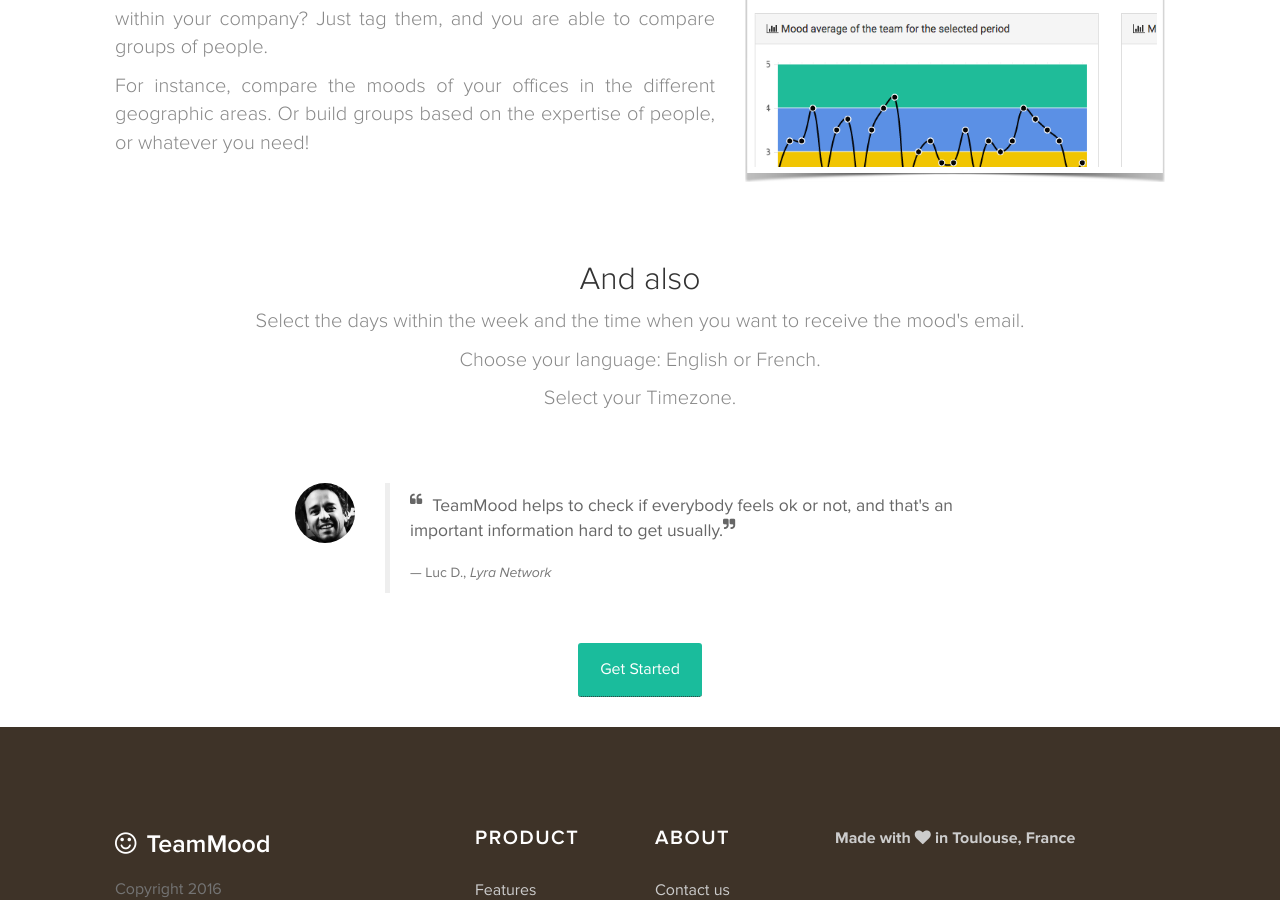
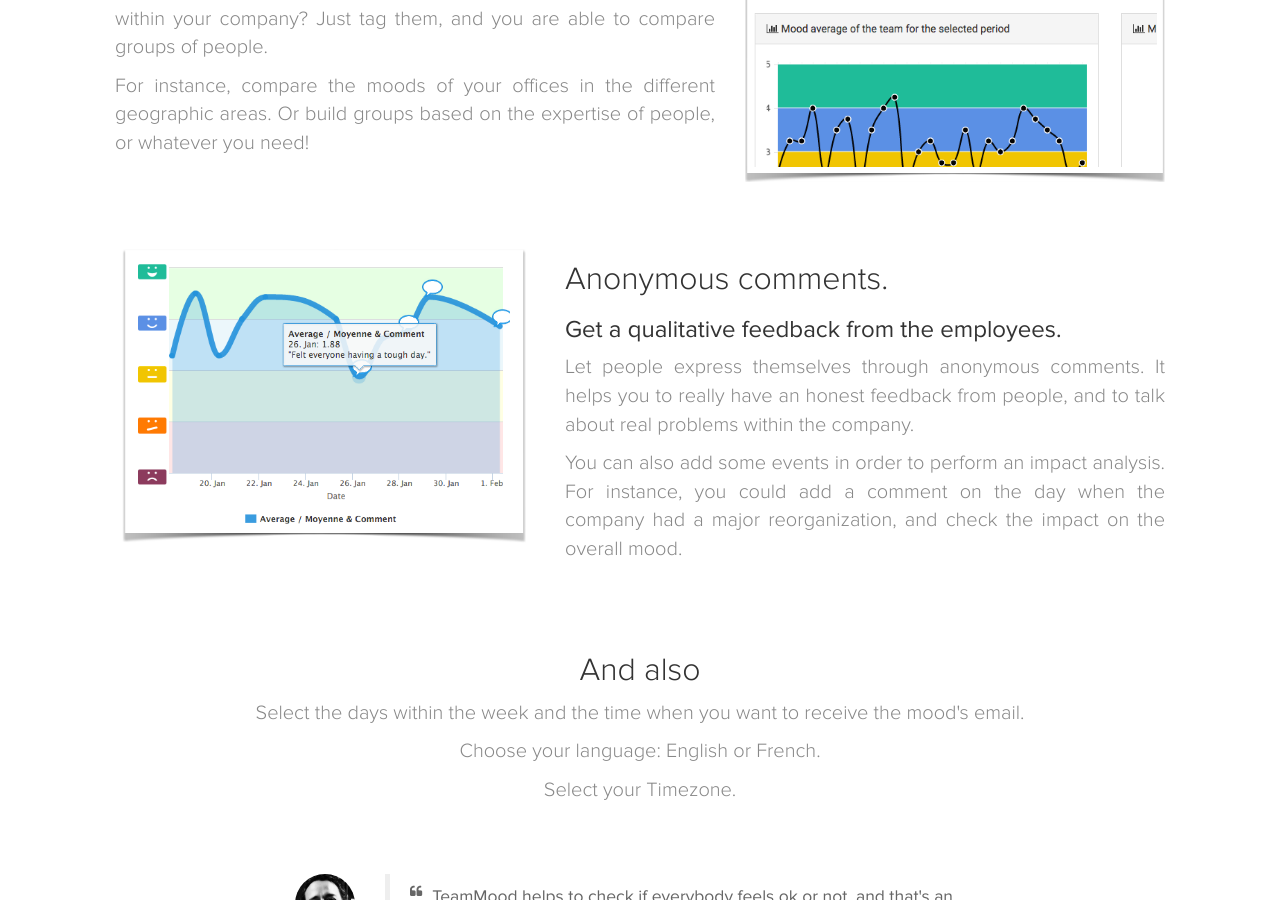
Before and after one commit to TeamMood/landing-page, a Jekyll site: the page built from en/features/index.html, in a window 1280 px wide and 900 px high, scrolled down 1107 px. Built offline with Jekyll 4.4.1, drawn with Linux system fonts in a browser that asks for light colours; nearby versions of some CDN libraries; comment, search, counter and statistics services are not loaded.

Commit message:
Comments feature

```diff
--- a/en/features/index.html
+++ b/en/features/index.html
@@ -72,6 +72,22 @@
 <div class="homepage-api">
     <div class="container">
         <div class="row">
+            <div class="col-md-7 col-md-push-5">
+                <h2>Anonymous comments.</h2>
+                <h3>Get a qualitative feedback from the employees.</h3>
+                <p class="text-justify">Let people express themselves through anonymous comments. It helps you to really have an honest feedback from people, and to talk about real problems within the company.</p>
+                <p class="text-justify">You can also add some events in order to perform an impact analysis. For instance, you could add a comment on the day when the company had a major reorganization, and check the impact on the overall mood.</p>
+            </div>
+            <div class="col-md-5 col-md-pull-7">
+                <img class="img-responsive" src="/images/comments_en.png">
+            </div>
+        </div>
+    </div>
+</div>
+
+<div class="homepage-api">
+    <div class="container">
+        <div class="row">
             <div class="col-md-12 center">
                 <h2>And also</h2>
                 <p>Select the days within the week and the time when you want to receive the mood's email.</p>
```
Also changed, not shown: fr/features/index.html (+16 -0 lines), images/comments_en.png (added), images/comments_fr.png (added).
